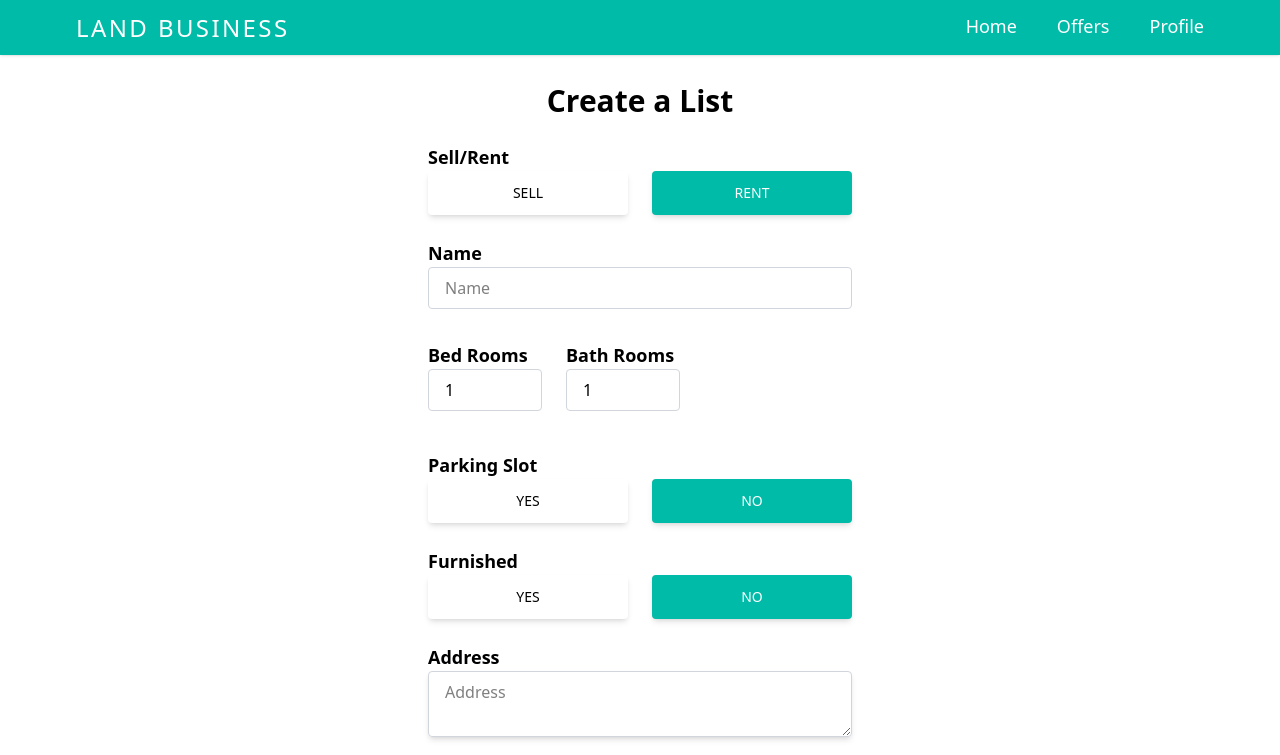
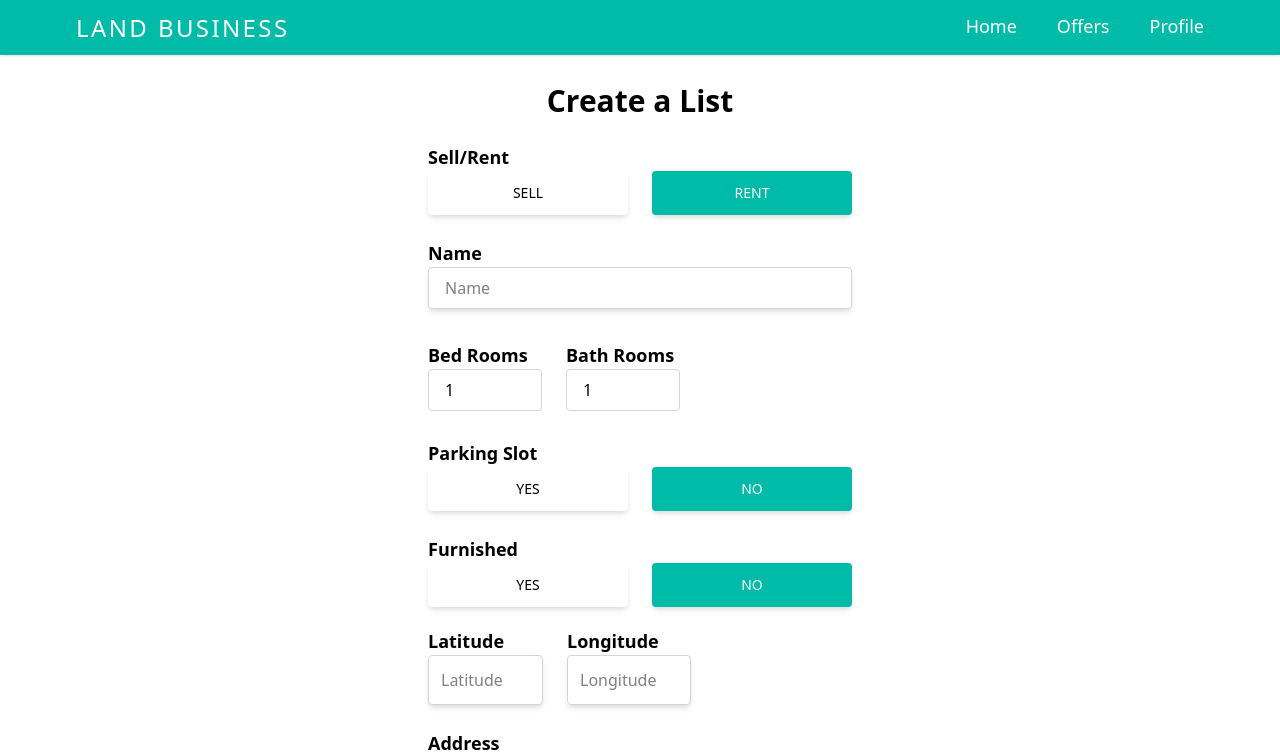
Before and after one commit to HarshanaPrabhath/Real-Estate-WebSite-Development, a React (Vite) app in the folder Real Estate Web Dev/: page /create-listing in a window 1280 px wide. Shown: the top 755 px of the page. Built offline with nearby package versions, Linux system fonts and the light colour scheme; no server answers; sample sign-in values are in the browser's storage.

Commit message:
create-listing page functions completd

```diff
--- a/Real Estate Web Dev/src/main.jsx
+++ b/Real Estate Web Dev/src/main.jsx
@@ -23,14 +23,17 @@ createRoot(document.getElementById("root")).render(
         <Route path="/signin" element={<SignIn />} />
         <Route path="/signup" element={<SignUp />} />
 
-        <Route path="/profile" element={<PrivateRoute/>}>
+        <Route path="/profile" element={<PrivateRoute />}>
           {/* Define child routes */}
-          <Route path="/profile" element={<Profile/>} />
+          <Route path="/profile" element={<Profile />} />
         </Route>
 
         <Route path="/offers" element={<Offers />} />
         <Route path="/forgetpassword" element={<ForgetPass />} />
-        <Route path="/create-listing" element={<CreateListing/>}/>
+
+        <Route path="/create-listing" element={<PrivateRoute />}>
+          <Route path="/create-listing" element={<CreateListing />} />
+        </Route>
       </Routes>
     </Router>
 
--- a/Real Estate Web Dev/src/pages/CreateListing.jsx
+++ b/Real Estate Web Dev/src/pages/CreateListing.jsx
@@ -1,7 +1,18 @@
 import { name } from "@cloudinary/url-gen/actions/namedTransformation";
 import React, { useState } from "react";
+import Spinner from "../components/Spinner";
+import { toast } from "react-toastify";
+import { image } from "@cloudinary/url-gen/qualifiers/source";
+import { useLocation } from 'react-router-dom';
 
-function CreateListing() {
+export default function CreateListing() {
+  //geLocationEnabled state (because not card to get a api, if I added I can set this a true. so now manually adding longitude and latitude)
+  const [geoLocationEnabled,setGeoLocationEnabled] = useState(false);
+
+  // loading screen when submit
+  const [loading, setLoading] = useState(false);
+
+  // for capturing form data
   const [formData, setFormData] = useState({
     type: "rent",
     name: "",
@@ -14,6 +25,9 @@ function CreateListing() {
     offer: false,
     regularPrice: 0,
     discountedPrice: 0,
+    latitude:"",
+    longitude:"",
+
   });
 
   // destructuring data
@@ -29,12 +43,77 @@ function CreateListing() {
     offer,
     regularPrice,
     discountedPrice,
+    latitude,
+    longitude,
   } = formData;
 
-  function onChange(value) {
-    setFormData({
-      type: value,
-    });
+  // for sell and rent
+  function handleSellRent(event) {
+    setFormData((prevState) => ({
+      ...prevState,
+      [event.target.id]: event.target.value,
+    }));
+  }
+
+  // for true false buttons
+  function handleButtonClick(event) {
+    const value =
+      event.target.value === "true"
+        ? true
+        : event.target.value === "false"
+        ? false
+        : event.target.value;
+
+    if (!event.target.files) {
+      setFormData((prevState) => ({
+        ...prevState,
+        [event.target.id]: value,
+      }));
+    }
+  }
+
+  // for attachments and texts
+  function onChange(event) {
+    // Files
+    if (event.target.files) {
+      setFormData((prevState) => ({
+        ...prevState,
+        images: event.target.files,
+      }));
+    }
+    if (!event.target.files) {
+      setFormData((prevState) => ({
+        ...prevState,
+        [event.target.id]: event.target.value,
+      }));
+    }
+  }
+
+  // onSUbmit
+  function onSubmit(e){
+    e.preventDefault();
+    setLoading(true);
+    if(regularPrice>=discountedPrice){
+      setLoading(false);
+      toast.error("discounted price needs to be less than regular price");
+      return;
+    }
+
+    if(image.length>6){
+      setLoading(false);
+      toast.error("you can only add 6 images");
+      return;
+    }
+    let geolocation ={}
+    let location = {}
+    if(geoLocationEnabled){
+
+    }
+  }
+
+  // check loading true
+  if(loading){
+    return <Spinner/>
   }
 
   return (
@@ -42,6 +121,8 @@ function CreateListing() {
       <h1 className="flex font-bold justify-center text-3xl mt-7">
         Create a List
       </h1>
+
+      <form onSubmit={onSubmit}>
       {/* Sell and Rents Buttons */}
       <p className="font-semibold mt-6 text-lg">Sell/Rent</p>
       <div className="flex">
@@ -49,9 +130,11 @@ function CreateListing() {
           type="button"
           id="type"
           value="sell"
-          onClick={() => setFormData({ type: "sell" })}
+          onClick={handleSellRent}
           className={`mr-6 px-6 py-3 font-medium text-sm uppercase shadow-md rounded hover:shadow-lg focus:shadow-lg active:shadow-lg transition duration-150 ease-in-out w-full
-             ${type == "sell" && "bg-teal-500 text-white"}`}
+             ${
+               type == "sell" ? "bg-teal-500 text-white" : "bg-white text-black"
+             }`}
         >
           Sell
         </button>
@@ -59,13 +142,16 @@ function CreateListing() {
           type="button"
           id="type"
           value="rent"
-          onClick={() => setFormData({ type: "rent" })}
+          onClick={handleSellRent}
           className={`px-6 py-3 font-medium text-sm uppercase shadow-md rounded hover:shadow-lg focus:shadow-lg active:shadow-lg transition duration-150 ease-in-out w-full
-             ${type == "rent" && "bg-teal-500 text-white"}`}
+             ${
+               type == "rent" ? "bg-teal-500 text-white" : "bg-white text-black"
+             }`}
         >
           Rent
         </button>
       </div>
+
       {/* input name */}
       <p className="font-semibold mt-6 text-lg">Name</p>
       <input
@@ -77,8 +163,9 @@ function CreateListing() {
         minLength="4"
         maxLength="32"
         required
-        className="w-full p-2 mb-4 border px-4 py-2 border-gray-300 rounded transition duration-150 ease-in-out focus:text-gray-700 focus:border-slate-600"
+        className="w-full p-2 mb-4 shadow-md border px-4 py-2 border-gray-300 rounded transition duration-150 ease-in-out focus:text-gray-700 focus:border-slate-600"
       />
+
       {/* bedrooms and bathrooms */}
       <div className="mt-4 flex">
         <div className=" mr-6 wi">
@@ -95,6 +182,7 @@ function CreateListing() {
             placeholder="Beds"
           ></input>
         </div>
+        {/* BathRooms */}
         <div>
           <p className="text-lg font-semibold"> Bath Rooms</p>
           <input
@@ -110,14 +198,15 @@ function CreateListing() {
           ></input>
         </div>
       </div>
+
       {/* Parking Slot */}
-      <p className="font-semibold mt-6 text-lg">Parking Slot</p>
+      <p className="font-semibold mt-3 text-lg">Parking Slot</p>
       <div className="flex">
         <button
           type="button"
           id="parking"
           value={true}
-          onClick={onChange}
+          onClick={handleButtonClick}
           className={`mr-6 px-6 py-3 font-medium text-sm uppercase shadow-md rounded hover:shadow-lg focus:shadow-lg active:shadow-lg transition duration-150 ease-in-out w-full
              ${!parking ? "bg-white text-black " : "bg-teal-500 text-white"}`}
         >
@@ -127,7 +216,7 @@ function CreateListing() {
           type="button"
           id="parking"
           value={false}
-          onClick={onChange}
+          onClick={handleButtonClick}
           className={`px-6 py-3 font-medium text-sm uppercase shadow-md rounded hover:shadow-lg focus:shadow-lg active:shadow-lg transition duration-150 ease-in-out w-full
               ${parking ? "bg-white text-black" : "bg-teal-500 text-white"}`}
         >
@@ -141,7 +230,7 @@ function CreateListing() {
           type="button"
           id="furnished"
           value={true}
-          onClick={onChange}
+          onClick={handleButtonClick}
           className={`mr-6 px-6 py-3 font-medium text-sm uppercase shadow-md rounded hover:shadow-lg focus:shadow-lg active:shadow-lg transition duration-150 ease-in-out w-full
              ${!furnished ? "bg-white text-black " : "bg-teal-500 text-white"}`}
         >
@@ -151,13 +240,28 @@ function CreateListing() {
           type="button"
           id="furnished"
           value={false}
-          onClick={onChange}
+          onClick={handleButtonClick}
           className={`px-6 py-3 font-medium text-sm uppercase shadow-md rounded hover:shadow-lg focus:shadow-lg active:shadow-lg transition duration-150 ease-in-out w-full
              ${furnished ? "bg-white text-black " : "bg-teal-500 text-white"}`}
         >
           no
         </button>
       </div>
+
+      {/* get longitude and latitude from user manually */}
+      {!geoLocationEnabled && (
+      <div className="flex mt-5 space-x-6">
+        <div className="">
+          <p className="font-semibold text-lg">Latitude</p>
+          <input type="number" id="latitude" min="-90" max="90" value={latitude} onChange={onChange} placeholder="Latitude" className="px-3 py-3 w-full border border-gray-300 rounded transition duration-150 ease-in-out focus:text-gray-700 focus:border-slate-600 shadow-md" />
+        </div>
+        <div className="">
+          <p className="font-semibold text-lg">Longitude</p>
+          <input type="number" id="longitude" min="-180" max="180" value={longitude} onChange={onChange} placeholder="Longitude" className="px-3 py-3 w-full border border-gray-300 rounded transition duration-150 ease-in-out focus:text-gray-700 focus:border-slate-600 shadow-md" />
+        </div>
+      </div>)}
+
+      {/* Address section */}
       <p className="font-semibold mt-6 text-lg">Address</p>
       <textarea
         type="text"
@@ -173,7 +277,7 @@ function CreateListing() {
       <p className="font-semibold text-lg">Description</p>
       <textarea
         type="text"
-        id="Description"
+        id="description"
         value={description}
         onChange={onChange}
         placeholder="Description"
@@ -188,7 +292,7 @@ function CreateListing() {
           type="button"
           id="offer"
           value={true}
-          onClick={onChange}
+          onClick={handleButtonClick}
           className={`mr-6 px-6 py-3 font-medium text-sm uppercase shadow-md rounded hover:shadow-lg focus:shadow-lg active:shadow-lg transition duration-150 ease-in-out w-full
              ${!offer ? "bg-white text-black " : "bg-teal-500 text-white"}`}
         >
@@ -198,7 +302,7 @@ function CreateListing() {
           type="button"
           id="offer"
           value={false}
-          onClick={onChange}
+          onClick={handleButtonClick}
           className={`px-6 py-3 font-medium text-sm uppercase shadow-md rounded hover:shadow-lg focus:shadow-lg active:shadow-lg transition duration-150 ease-in-out w-full
              ${offer ? "bg-white text-black " : "bg-teal-500 text-white"}`}
         >
@@ -227,6 +331,7 @@ function CreateListing() {
       </div>
 
       {/* when offer true */}
+      {offer && (
       <div className="">
         <div className="mt-3 items-center">
           <p className="text-lg font-semibold">Discounted Price</p>
@@ -247,6 +352,7 @@ function CreateListing() {
           )}
         </div>
       </div>
+      )}
 
       {/* images adding */}
 
@@ -272,8 +378,7 @@ function CreateListing() {
       >
         Create Listing
       </button>
+      </form>
     </main>
   );
 }
-
-export default CreateListing;
```
Also changed, not shown: Real Estate Web Dev/src/pages/Profile.jsx (+7 -4 lines).
